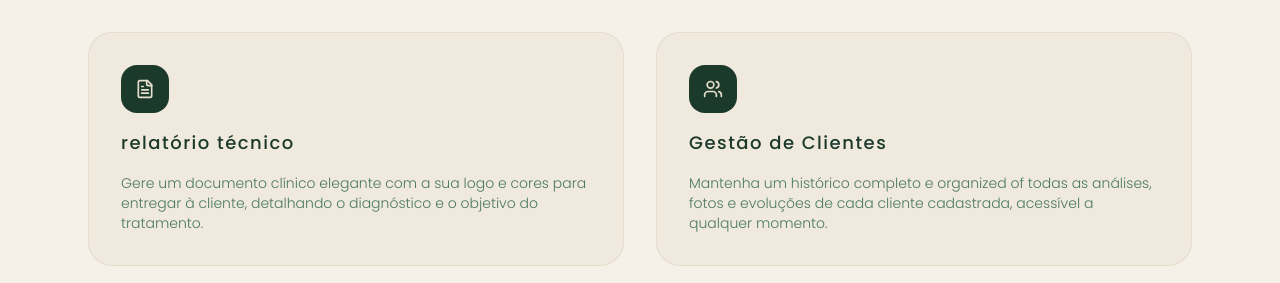
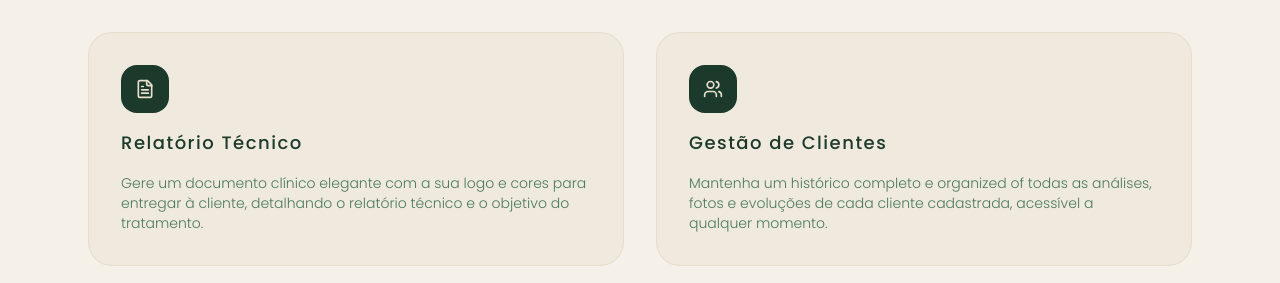
Before and after one commit to robertodrigues/app_sobrancelhas_oficial, a React (Vite) app: page /institucional in a window 1280 px wide. Shown: the part 1927-2210 px from the top of the page. Built offline with nearby package versions, Linux system fonts and the light colour scheme; no server answers.

Commit message:
[dyad] Atualizado o card para Relatório Técnico com novo texto - wrote 1 file(s)

```diff
--- a/src/pages/Landing.tsx
+++ b/src/pages/Landing.tsx
@@ -156,9 +156,9 @@ const Landing = () => {
               <div className="w-12 h-12 rounded-xl bg-[#1C3A2B] text-[#E8DECE] flex items-center justify-center">
                 <FileText size={20} />
               </div>
-              <h3 className="font-heading text-lg font-medium text-[#1C3A2B]">relatório técnico</h3>
+              <h3 className="font-heading text-lg font-medium text-[#1C3A2B]">Relatório Técnico</h3>
               <p className="font-body text-xs md:text-sm text-[#4A7A5C] leading-relaxed font-light">
-                Gere um documento clínico elegante com a sua logo e cores para entregar à cliente, detalhando o diagnóstico e o objetivo do tratamento.
+                Gere um documento clínico elegante com a sua logo e cores para entregar à cliente, detalhando o relatório técnico e o objetivo do tratamento.
               </p>
             </div>
           </div>
```
